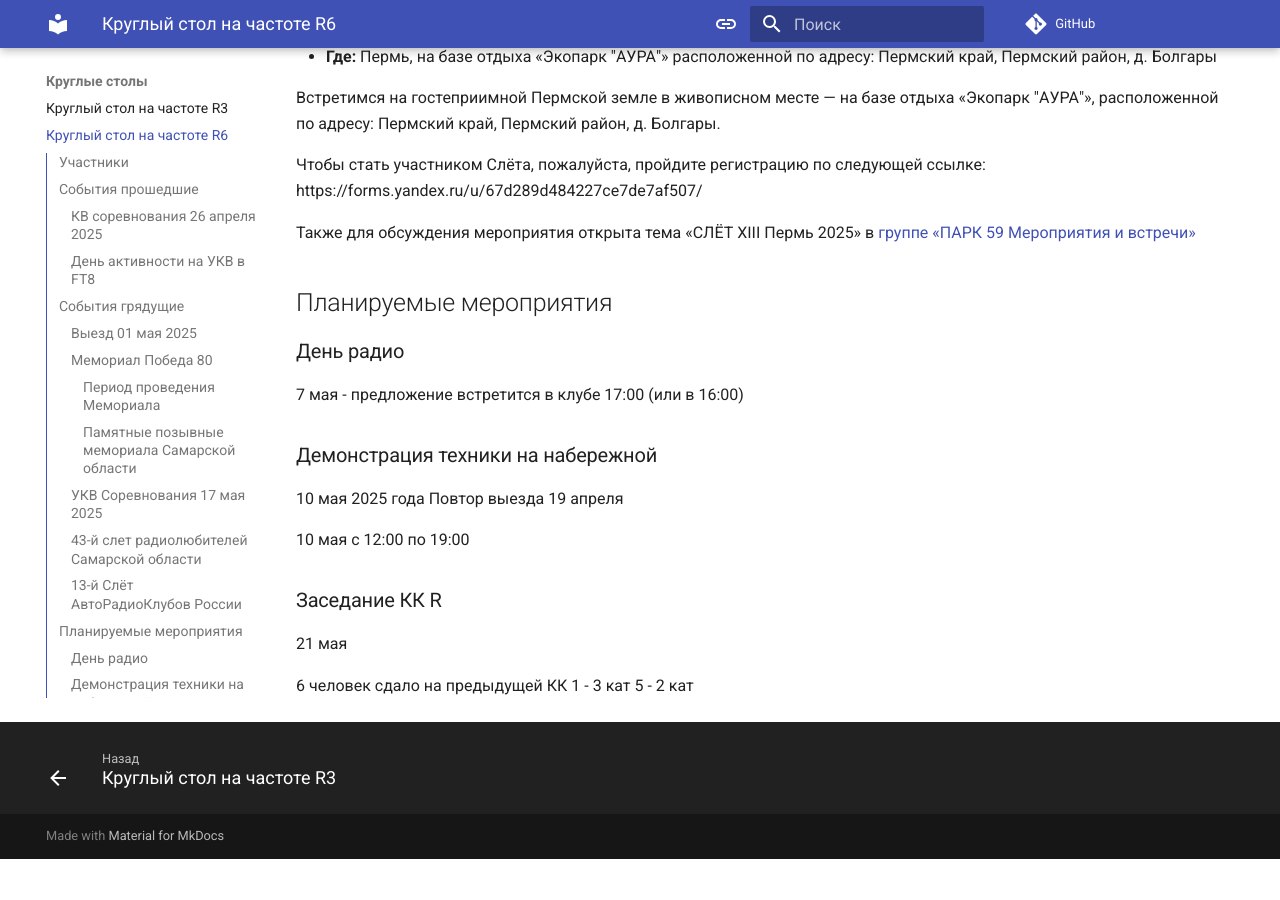
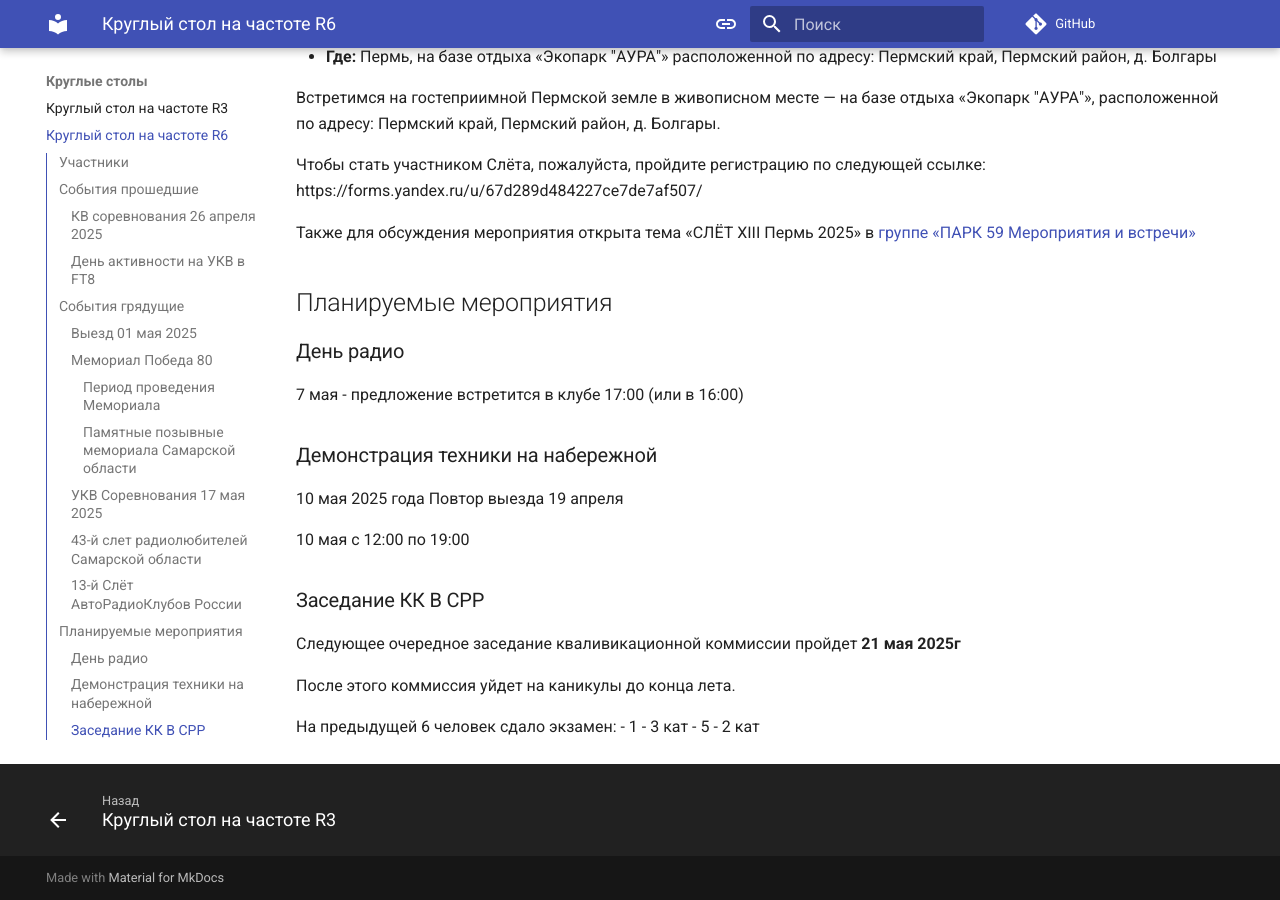
Before and after one commit to noob4ik/r4hkz_site, an MkDocs documentation site: the page built from docs/круглые_столы/round_table_2025-04-29_r6.md, in a window 1280 px wide and 900 px high, scrolled down 2246 px. Built offline with MkDocs 1.6.1 and Material for MkDocs 9.7.7, drawn with Linux system fonts in a browser that asks for light colours; comment, search, counter and statistics services are not loaded; before the commit the page ends 3105 px from its top, so only the background shows below that.

Commit message:
Круглый стол 29 апреля 2025

```diff
--- a/docs/круглые_столы/round_table_2025-04-29_r6.md
+++ b/docs/круглые_столы/round_table_2025-04-29_r6.md
@@ -92,9 +92,11 @@ https://forms.yandex.ru/u/67d289d484227ce7de7af507/
 
 10 мая с 12:00 по 19:00
 
-### Заседание КК R
-21 мая
+### Заседание КК В СРР
+Следующее очередное заседание кваливикационной коммиссии пройдет **21 мая 2025г**
 
-6 человек сдало на предыдущей КК
-1 - 3 кат
-5 - 2 кат
+После этого коммиссия уйдет на каникулы до конца лета.
+
+На предыдущей 6 человек сдало экзамен:
+- 1 - 3 кат
+- 5 - 2 кат
```
